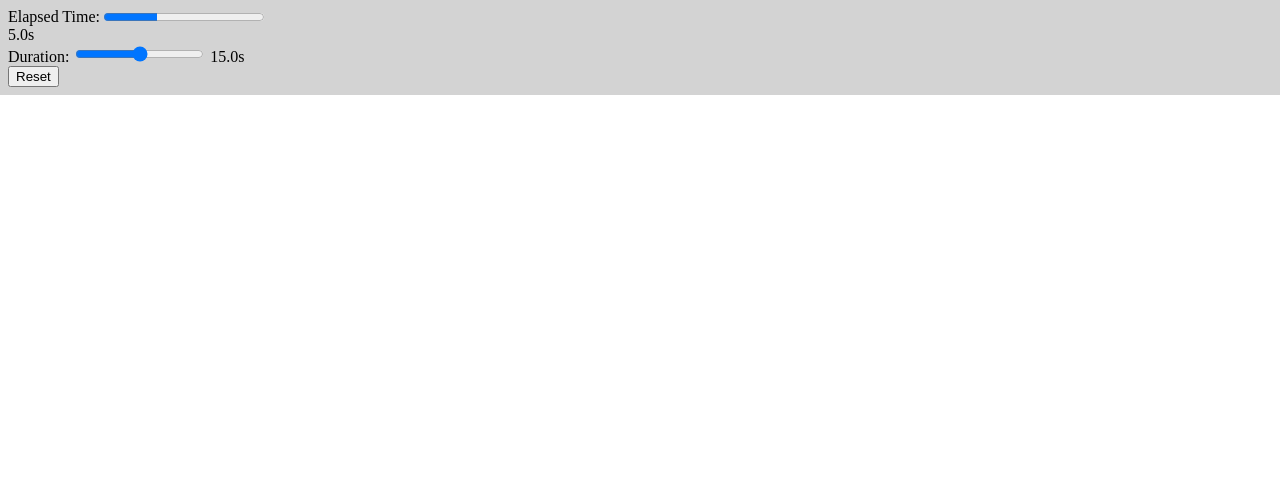
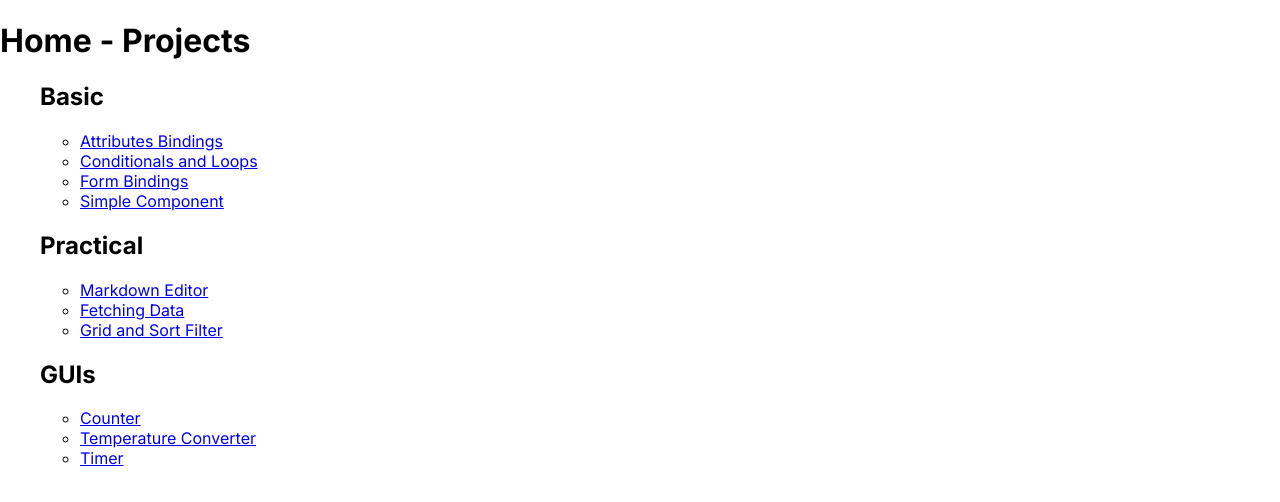
Before and after one commit to kalliub/study-vue, a Vue app: page / in a window 1280 px wide. Shown: the top 502 px of the page. Built offline with nearby package versions, Linux system fonts and the light colour scheme.

Commit message:
feat: Applying router and exclusive pages to projects

```diff
--- a/src/App.vue
+++ b/src/App.vue
@@ -1,21 +1,18 @@
 <script setup lang="ts">
-import { Basic, Practical, GUIs } from './components/Tutorial/index'
+import { computed } from 'vue'
+import { useRoute } from 'vue-router'
+
+const route = useRoute()
+const currentPath = computed(() => route.path)
 </script>
 
 <template>
-  <div class="page-body">
-    <!-- <Basic.AttributesBindings /> -->
-    <!-- <Basic.ConditionalsAndLoops /> -->
-    <!-- <Basic.FormBindings /> -->
-    <!-- <Basic.SimpleComponent /> -->
+  <div id="app" class="page-body">
+    <div v-if="currentPath !== '/'">
+      <p><RouterLink to="/">Home</RouterLink></p>
+    </div>
 
-    <!-- <Practical.MarkdownEditor /> -->
-    <!-- <Practical.FetchingData /> -->
-    <!-- <Practical.GridSortFilter /> -->
-
-    <!-- <GUIs.Counter /> -->
-    <!-- <GUIs.TemperatureConverter /> -->
-    <GUIs.Timer />
+    <RouterView />
   </div>
 </template>
 
--- /dev/null
+++ b/src/router/basicRoutes.ts
@@ -0,0 +1,30 @@
+import { Basic } from "@/components/Tutorial";
+import type { RouteRecordRaw } from "vue-router";
+
+const prefix = 'basic'
+
+export default [
+  {
+    path: 'attributes-bindings',
+    component: Basic.AttributesBindings,
+    name: 'Attributes Bindings'
+  },
+  {
+    path: 'conditionals-and-loops',
+    component: Basic.ConditionalsAndLoops,
+    name: 'Conditionals and Loops'
+  },
+  {
+    path: 'form-bindings',
+    component: Basic.FormBindings,
+    name: 'Form Bindings'
+  },
+  {
+    path: 'simple-component',
+    component: Basic.SimpleComponent,
+    name: 'Simple Component'
+  }
+].map(route => ({
+  ...route,
+  path: `/${prefix}/${route.path}`
+})) satisfies RouteRecordRaw[]
--- /dev/null
+++ b/src/router/guisRoutes.ts
@@ -0,0 +1,25 @@
+import { GUIs } from "@/components/Tutorial";
+import type { RouteRecordRaw } from "vue-router";
+
+const prefix = 'guis'
+
+export default [
+  {
+    path: 'counter',
+    component: GUIs.Counter,
+    name: 'Counter'
+  },
+  {
+    path: 'temperature-converter',
+    component: GUIs.TemperatureConverter,
+    name: 'Temperature Converter'
+  },
+  {
+    path: 'timer',
+    component: GUIs.Timer,
+    name: 'Timer'
+  }
+].map(route => ({
+  ...route,
+  path: `/${prefix}/${route.path}`
+})) satisfies RouteRecordRaw[]
--- a/src/router/index.ts
+++ b/src/router/index.ts
@@ -1,23 +1,24 @@
-// import { createRouter, createWebHistory } from 'vue-router'
-// // import HomeView from '../views/HomeView.vue'
+import HomeVue from '@/views/Home.vue'
+import NotFoundVue from '@/views/NotFound.vue'
+import { createRouter, createWebHistory} from 'vue-router'
+import basicRoutes from './basicRoutes'
+import practicalRoutes from './practicalRoutes'
+import guisRoutes from './guisRoutes'
 
-// const router = createRouter({
-//   history: createWebHistory(import.meta.env.BASE_URL),
-//   routes: [
-//     {
-//       path: '/',
-//       name: 'home',
-//       component: HomeView
-//     },
-//     {
-//       path: '/about',
-//       name: 'about',
-//       // route level code-splitting
-//       // this generates a separate chunk (About.[hash].js) for this route
-//       // which is lazy-loaded when the route is visited.
-//       component: () => import('../views/AboutView.vue')
-//     }
-//   ]
-// })
+const router = createRouter({
+  history: createWebHistory(import.meta.env.BASE_URL),
+  routes: [
+    {
+      path: '/',
+      component: HomeVue
+    },
 
-// export default router
+    ...basicRoutes,
+    ...practicalRoutes,
+    ...guisRoutes,
+
+    { path: '/:pathMatch(.*)*', name: 'NotFound', component: NotFoundVue },
+  ]
+})
+
+export default router
--- /dev/null
+++ b/src/router/practicalRoutes.ts
@@ -0,0 +1,25 @@
+import { Practical } from "@/components/Tutorial";
+import type { RouteRecordRaw } from "vue-router";
+
+const prefix = 'practical'
+
+export default [
+  {
+    path: 'markdown-editor',
+    component: Practical.MarkdownEditor,
+    name: 'Markdown Editor'
+  },
+  {
+    path: 'fetching-data',
+    component: Practical.FetchingData,
+    name: 'Fetching Data'
+  },
+  {
+    path: 'grid-sort-filter',
+    component: Practical.GridSortFilter,
+    name: 'Grid and Sort Filter'
+  }
+].map(route => ({
+  ...route,
+  path: `/${prefix}/${route.path}`
+})) satisfies RouteRecordRaw[]
--- /dev/null
+++ b/src/views/Home.vue
@@ -0,0 +1,36 @@
+<script setup lang="ts">
+import basicRoutes from '@/router/basicRoutes'
+import guisRoutes from '@/router/guisRoutes'
+import practicalRoutes from '@/router/practicalRoutes'
+
+const projects = [
+  {
+    title: 'Basic',
+    routes: basicRoutes
+  },
+  {
+    title: 'Practical',
+    routes: practicalRoutes
+  },
+  {
+    title: 'GUIs',
+    routes: guisRoutes
+  }
+]
+</script>
+
+<template>
+  <div>
+    <h1>Home - Projects</h1>
+    <ul>
+      <li v-for="{ title, routes } in projects" v-bind:key="title" style="list-style: none">
+        <h2>{{ title }}</h2>
+        <ul>
+          <li v-for="{ path, name } in routes" v-bind:key="path">
+            <RouterLink :to="path">{{ name }}</RouterLink>
+          </li>
+        </ul>
+      </li>
+    </ul>
+  </div>
+</template>
--- /dev/null
+++ b/src/views/NotFound.vue
@@ -0,0 +1,7 @@
+<template>
+  <div>
+    <h1>Page not found</h1>
+  </div>
+</template>
+
+<script setup lang="ts"></script>
```
Also changed, not shown: src/main.ts (+3 -4 lines), src/views/AboutView.vue (deleted, +0 -15 lines), src/views/HomeView.vue (deleted, +0 -9 lines).
